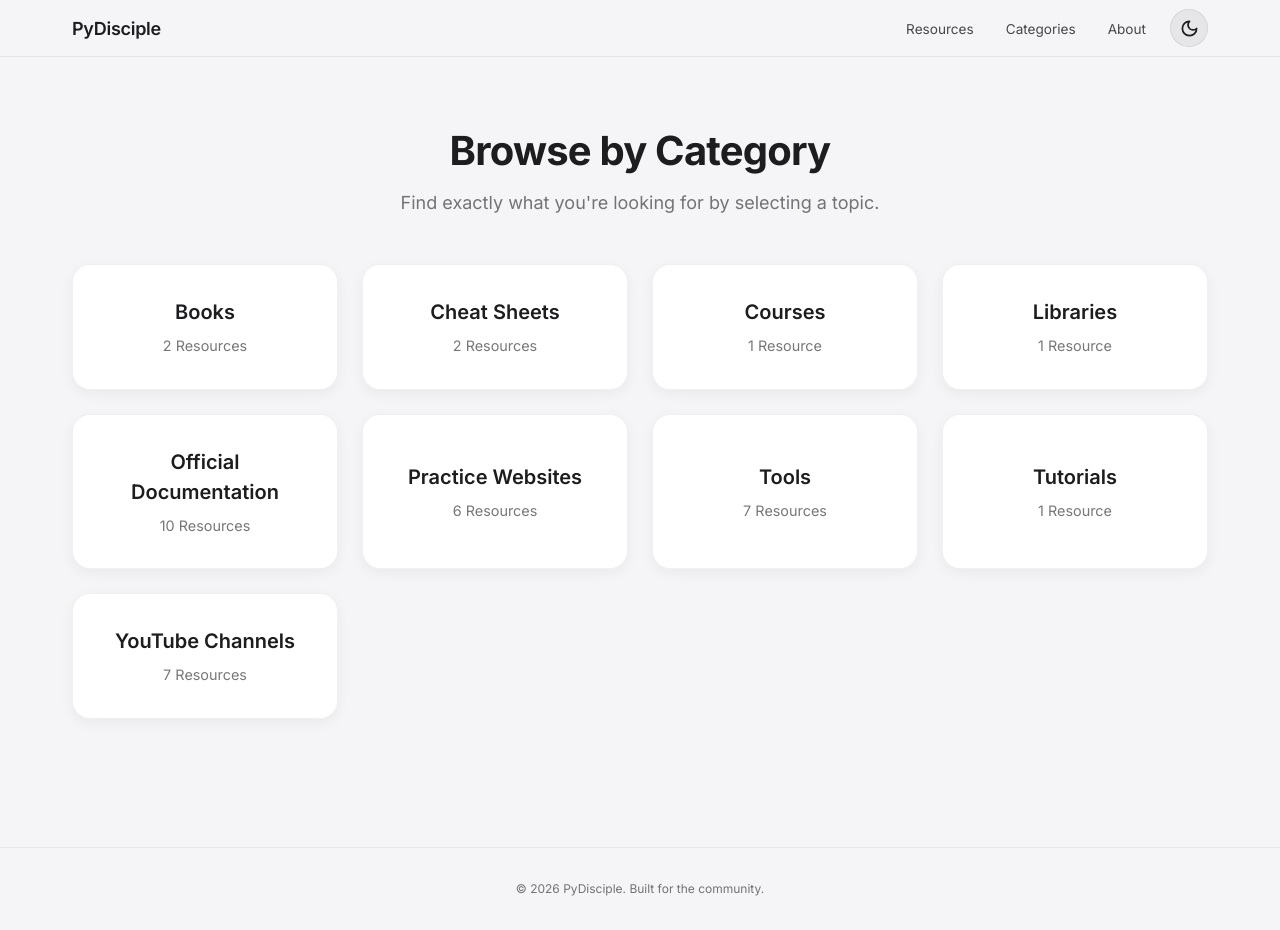
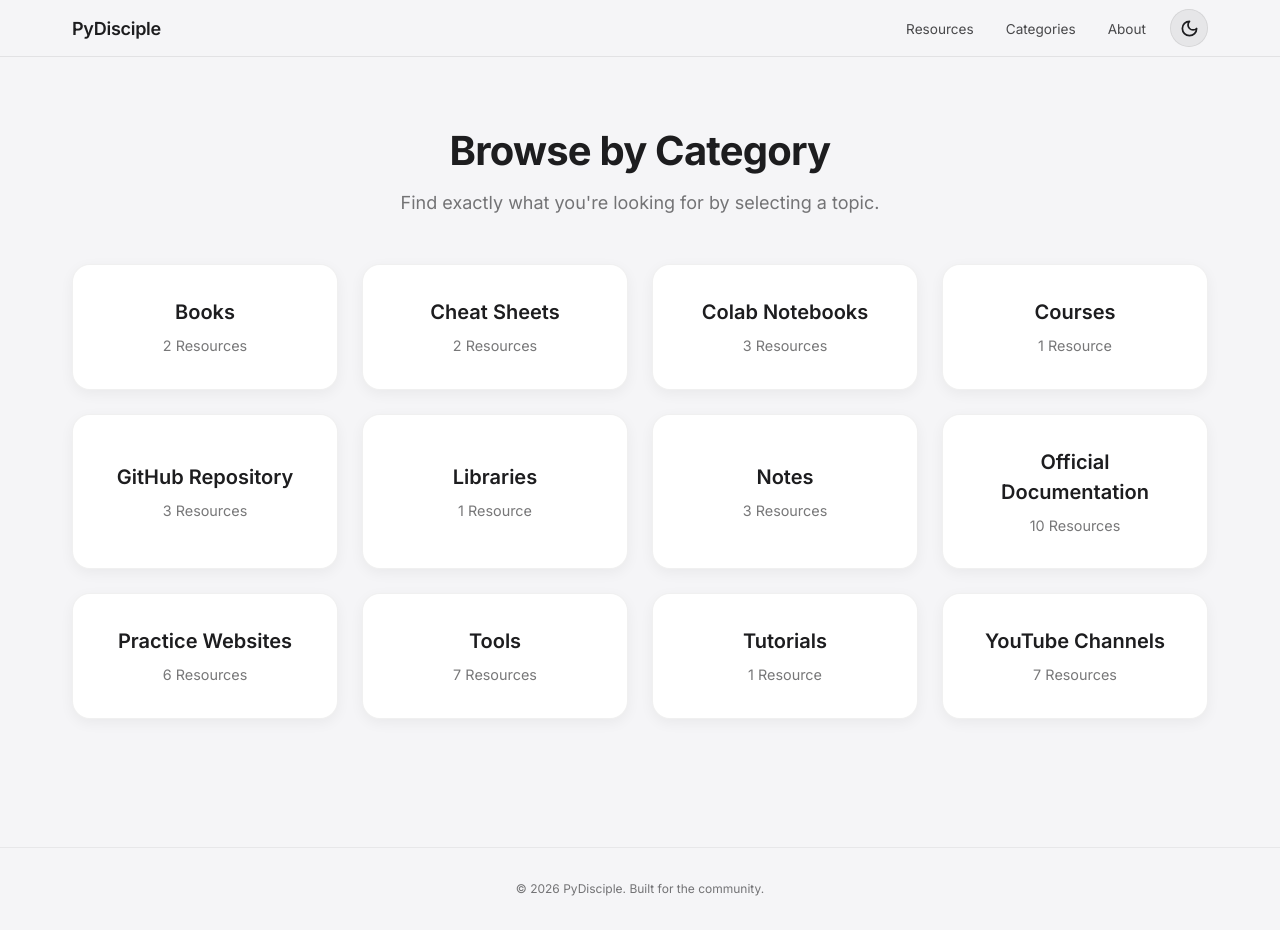
Before and after one commit to JAGDISH-SALI-0010/website-project, a Next.js app: page /categories in a window 1280 px wide. Built offline with nearby package versions, Linux system fonts and the light colour scheme.

Commit message:
Add Notes, GitHub Repository, and Colab Notebooks categories

```diff
--- a/src/data/resources.js
+++ b/src/data/resources.js
@@ -442,6 +442,120 @@ export const resources = [
     website: "https://www.youtube.com/@BroCodez",
     tags: ["video", "beginner", "practical", "projects"],
     featured: false
+  },
+
+  // ── GitHub Repositories ──────────────────────────────────────────────────
+  {
+    id: "38",
+    slug: "awesome-python",
+    title: "Awesome Python",
+    description: "A curated list of awesome Python frameworks, libraries, software and resources. The definitive community-maintained index for discovering Python packages across every domain.",
+    category: "GitHub Repository",
+    difficulty: "All Levels",
+    image: null,
+    website: "https://github.com/vinta/awesome-python",
+    tags: ["curated-list", "libraries", "frameworks", "community"],
+    featured: true
+  },
+  {
+    id: "39",
+    slug: "thealgorithms-python",
+    title: "TheAlgorithms / Python",
+    description: "All algorithms implemented in Python — sorting, searching, graph traversal, dynamic programming, and more. Great for interview prep and learning CS fundamentals through readable code.",
+    category: "GitHub Repository",
+    difficulty: "Intermediate",
+    image: null,
+    website: "https://github.com/TheAlgorithms/Python",
+    tags: ["algorithms", "data-structures", "interview", "computer-science"],
+    featured: true
+  },
+  {
+    id: "40",
+    slug: "30-days-of-python",
+    title: "30 Days of Python",
+    description: "A step-by-step, 30-day Python programming challenge repo covering everything from basics to advanced topics like decorators, file I/O, and web scraping — with exercises and solutions.",
+    category: "GitHub Repository",
+    difficulty: "Beginner",
+    image: null,
+    website: "https://github.com/Asabeneh/30-Days-Of-Python",
+    tags: ["challenge", "exercises", "beginner", "30-days"],
+    featured: false
+  },
+
+  // ── Colab Notebooks ──────────────────────────────────────────────────────
+  {
+    id: "41",
+    slug: "python-numpy-pandas-colab",
+    title: "Python, NumPy & Pandas Crash Course",
+    description: "An interactive Google Colab notebook by freeCodeCamp covering Python fundamentals, NumPy array operations, and Pandas DataFrames — runnable in-browser with no local setup required.",
+    category: "Colab Notebooks",
+    difficulty: "Beginner",
+    image: null,
+    website: "https://colab.research.google.com/github/ine-rmotr-curriculum/freecodecamp-intro-to-numpy/blob/master/tutorial/00-Intro-to-Numpy.ipynb",
+    tags: ["numpy", "pandas", "interactive", "beginner"],
+    featured: true
+  },
+  {
+    id: "42",
+    slug: "ml-crash-course-colab",
+    title: "Google ML Crash Course — Colab Exercises",
+    description: "Official Google Machine Learning Crash Course notebooks. Walk through linear regression, classification, neural networks, and more using TensorFlow and scikit-learn, all inside Colab.",
+    category: "Colab Notebooks",
+    difficulty: "Intermediate",
+    image: null,
+    website: "https://colab.research.google.com/github/google/eng-edu/blob/main/ml/cc/exercises/tensorflow_programming_concepts.ipynb",
+    tags: ["machine-learning", "tensorflow", "google", "exercises"],
+    featured: true
+  },
+  {
+    id: "43",
+    slug: "matplotlib-visualization-colab",
+    title: "Data Visualization with Matplotlib & Seaborn",
+    description: "A hands-on Colab notebook covering charts, subplots, histograms, heatmaps, and statistical plots using Matplotlib and Seaborn — perfect for data science beginners.",
+    category: "Colab Notebooks",
+    difficulty: "Beginner",
+    image: null,
+    website: "https://colab.research.google.com/github/jakevdp/PythonDataScienceHandbook/blob/master/notebooks/04.00-Introduction-To-Matplotlib.ipynb",
+    tags: ["visualization", "matplotlib", "seaborn", "data-science"],
+    featured: false
+  },
+
+  // ── Notes ─────────────────────────────────────────────────────────────────
+  {
+    id: "44",
+    slug: "python-basics-notes",
+    title: "Python Basics — Complete Study Notes",
+    description: "Comprehensive beginner study notes covering Python syntax, variables, data types, conditionals, loops, functions, and modules. Ideal as a concise reference while following any Python course.",
+    category: "Notes",
+    difficulty: "Beginner",
+    image: null,
+    website: "https://drive.google.com/file/d/1rUUZEHRK7_R24wMLNmC_GtbX83_b3l9H/view",
+    tags: ["notes", "syntax", "beginner", "reference"],
+    featured: true
+  },
+  {
+    id: "45",
+    slug: "python-oop-notes",
+    title: "Python OOP — Object-Oriented Programming Notes",
+    description: "Detailed notes on Python's object-oriented programming model: classes, objects, inheritance, encapsulation, polymorphism, dunder methods, and dataclasses — with clear examples throughout.",
+    category: "Notes",
+    difficulty: "Intermediate",
+    image: null,
+    website: "https://drive.google.com/file/d/1OhnX94l5ZsPgy8H_z0W6BnEfVOApcGaU/view",
+    tags: ["notes", "oop", "classes", "intermediate"],
+    featured: true
+  },
+  {
+    id: "46",
+    slug: "python-data-structures-notes",
+    title: "Python Data Structures & Algorithms Notes",
+    description: "Structured reference notes on Python's built-in data structures (lists, dicts, sets, tuples) and core algorithm patterns (sorting, searching, recursion, complexity analysis) — great for interview prep.",
+    category: "Notes",
+    difficulty: "Advanced",
+    image: null,
+    website: "https://drive.google.com/file/d/1SH87ZgM2uIHn8fLDJAMkLaWfF3NTyQLy/view",
+    tags: ["notes", "data-structures", "algorithms", "interview"],
+    featured: false
   }
 ];
 
```
